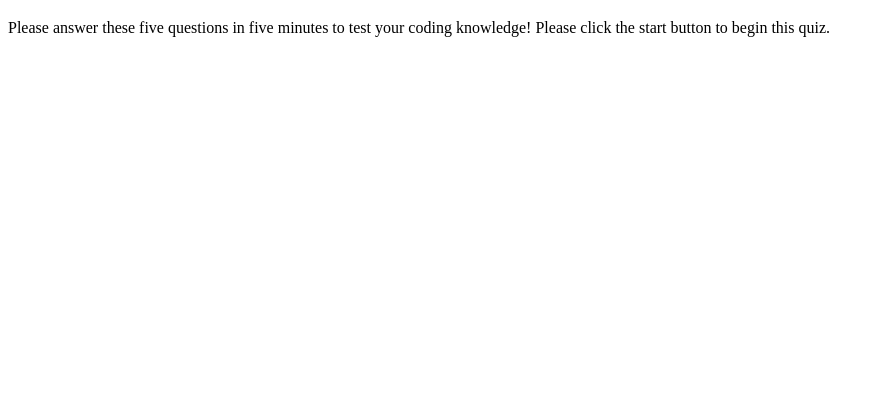
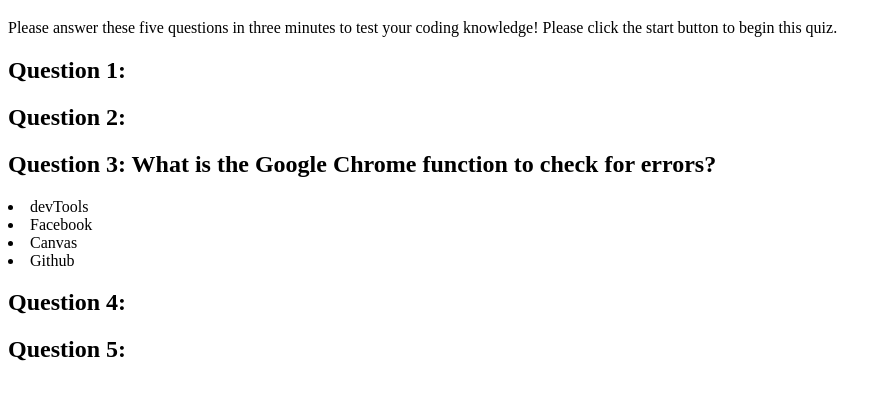
Before and after one commit to krod2016/CodeQuiz, a plain HTML site: page index.html in a window 1280 px wide. Shown: the part 61-460 px from the top of the page, without its empty margins (0-892 px from the left). Drawn offline with Linux system fonts and the light colour scheme.

Commit message:
started questions

```diff
--- a/index.html
+++ b/index.html
@@ -1,5 +1,6 @@
 <!DOCTYPE html>
 <html lang="en">
+
 <head>
   <meta charset="UTF-8" />
   <meta name="viewport" content="width=device-width, initial-scale=1.0" />
@@ -11,5 +12,40 @@
     Coding Quiz Challenge!
   </h1>
   <p>
-  Please answer these five questions in five minutes to test your coding knowledge! Please click the start button to begin this quiz.
+    Please answer these five questions in three minutes to test your coding knowledge! Please click the start button to
+    begin this quiz.
   </p>
+
+  <h2>
+    Question 1:
+  </h2>
+
+  <h2>
+    Question 2:
+  </h2>
+
+  <h2>
+    Question 3: What is the Google Chrome function to check for errors?
+  </h2>
+  <div>
+    <li>
+      devTools
+    </li>
+    <li>
+      Facebook
+    </li>
+    <li>
+      Canvas
+    </li>
+    <li>
+      Github
+    </li>
+  </div>
+
+  <h2>
+    Question 4:
+  </h2>
+
+  <h2>
+    Question 5:
+  </h2>
```
Also changed, not shown: 1 other file. Lines whose indentation alone changed are shown as unchanged.
